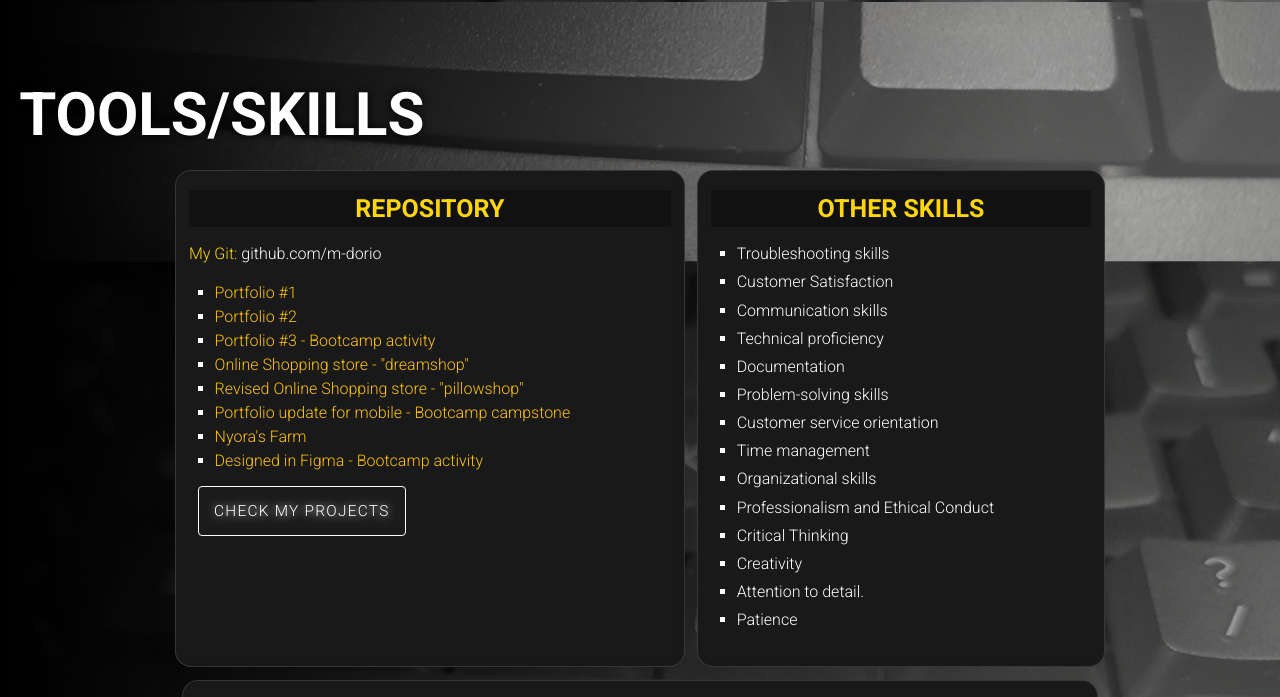
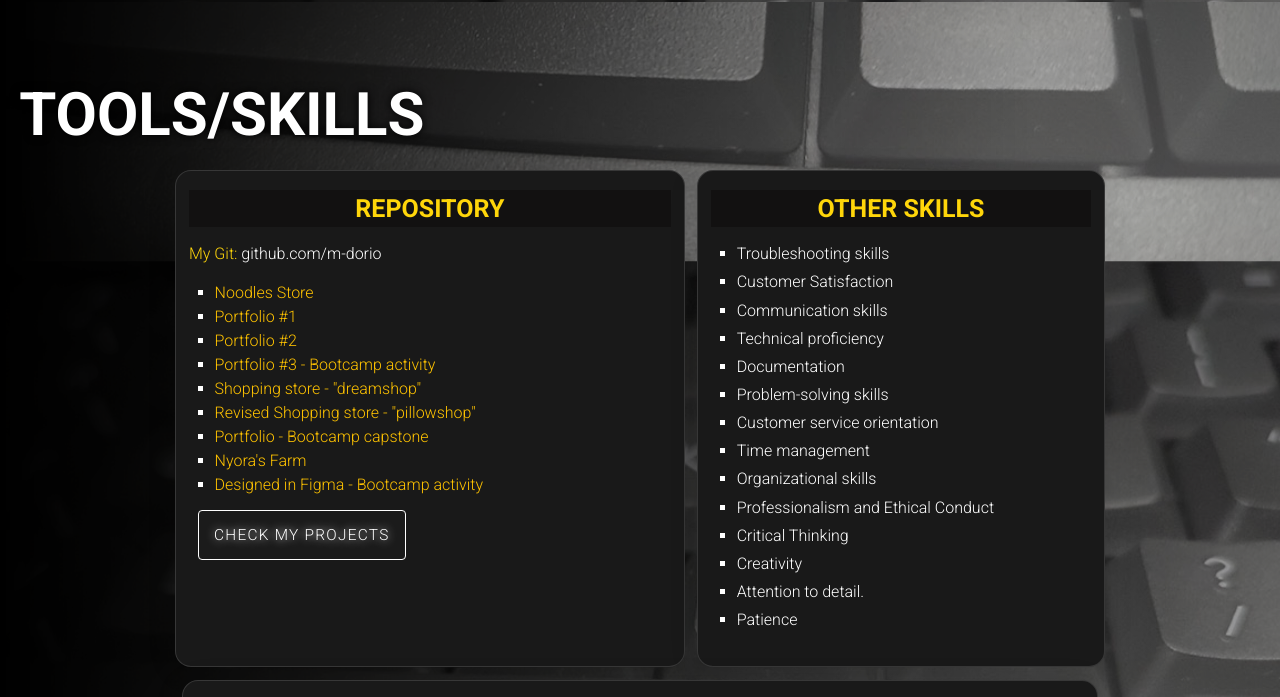
Before and after one commit to m-dorio/webportfolio, a plain HTML site: page index.html in a window 1280 px wide. Shown: the part 2199-2896 px from the top of the page. Drawn offline with nearby package versions, Linux system fonts and the light colour scheme.

Commit message:
corrected a typo, added new proj in the list

```diff
--- a/index.html
+++ b/index.html
@@ -311,12 +311,13 @@
                                             <a href="https://github.com/m-dorio" target="_blank" rel="noopener noreferrer">github.com/m-dorio</a>
                                         </p>
                                             <ul>
+                                                <li><a href="https://github.com/m-dorio/foodstore/" target="_blank" rel="noopener noreferrer">Noodles Store</a></li>
                                                 <li><a href="https://m-dorio.github.io/portfolio_01/" target="_blank" rel="noopener noreferrer">Portfolio #1</a></li>
                                                 <li><a href="https://m-dorio.github.io/pubrepo/" target="_blank" rel="noopener noreferrer">Portfolio #2</a></li>
                                                 <li><a href="https://m-dorio.github.io/bootstrap-mdorio/" target="_blank" rel="noopener noreferrer">Portfolio #3 - Bootcamp activity</a></li>
-                                                <li><a href="https://m-dorio.github.io/dreamshop/" target="_blank" rel="noopener noreferrer">Online Shopping store - "dreamshop"</a> </li>
-                                                <li><a href="https://m-dorio.github.io/pillowshop/" target="_blank" rel="noopener noreferrer">Revised Online Shopping store - "pillowshop"</a></li>
-                                                <li><a href="https://m-dorio.github.io/webportfolio/" target="_blank" rel="noopener noreferrer">Portfolio update for mobile - Bootcamp campstone</a></li>
+                                                <li><a href="https://m-dorio.github.io/dreamshop/" target="_blank" rel="noopener noreferrer">Shopping store - "dreamshop"</a> </li>
+                                                <li><a href="https://m-dorio.github.io/pillowshop/" target="_blank" rel="noopener noreferrer">Revised Shopping store - "pillowshop"</a></li>
+                                                <li><a href="https://m-dorio.github.io/webportfolio/" target="_blank" rel="noopener noreferrer">Portfolio - Bootcamp capstone</a></li>
                                                 <li><a href="https://m-dorio.github.io/nyorasfarm/" target="_blank" rel="noopener noreferrer">Nyora's Farm</a></li>
                                                 <li><a href="https://m-dorio.github.io/figma-output/" target="_blank" rel="noopener noreferrer">Designed in Figma - Bootcamp activity</a></li>
                                             </ul>
```
